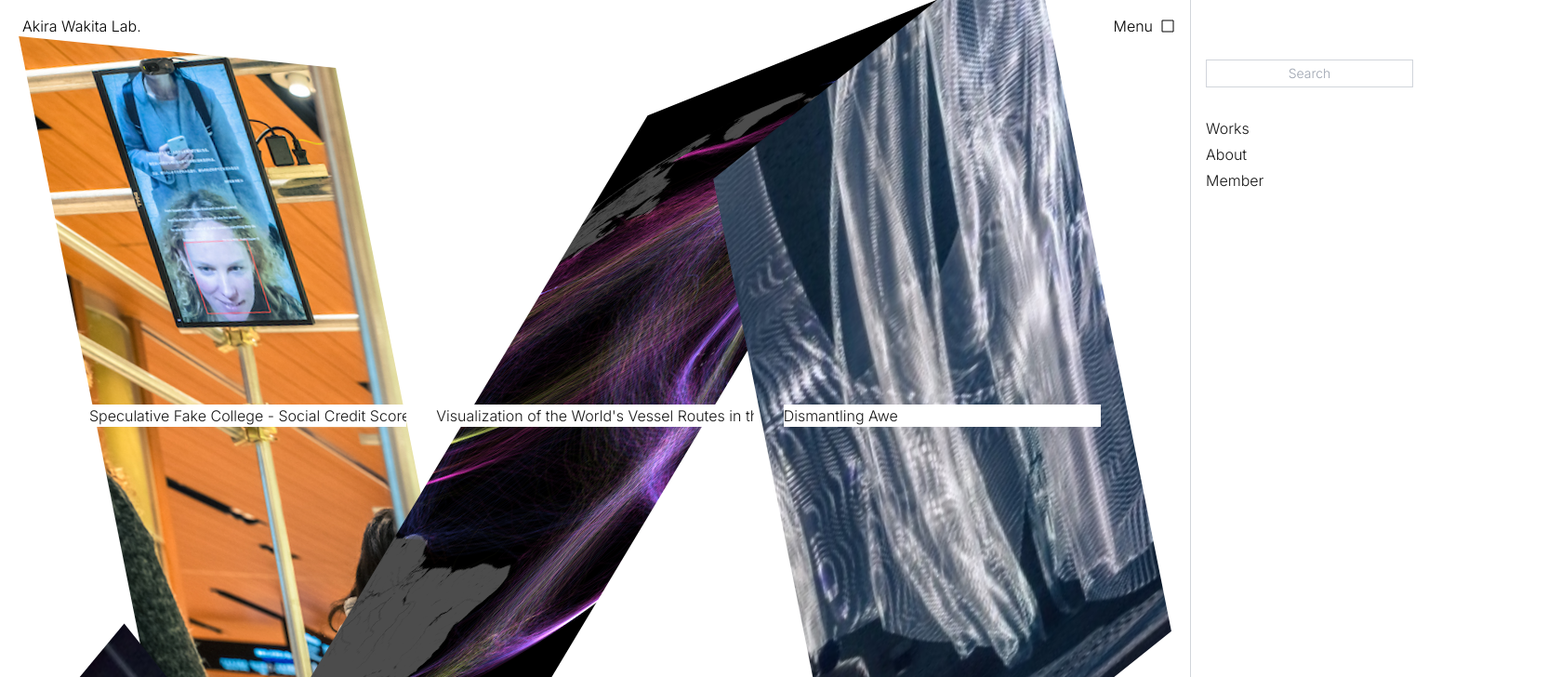
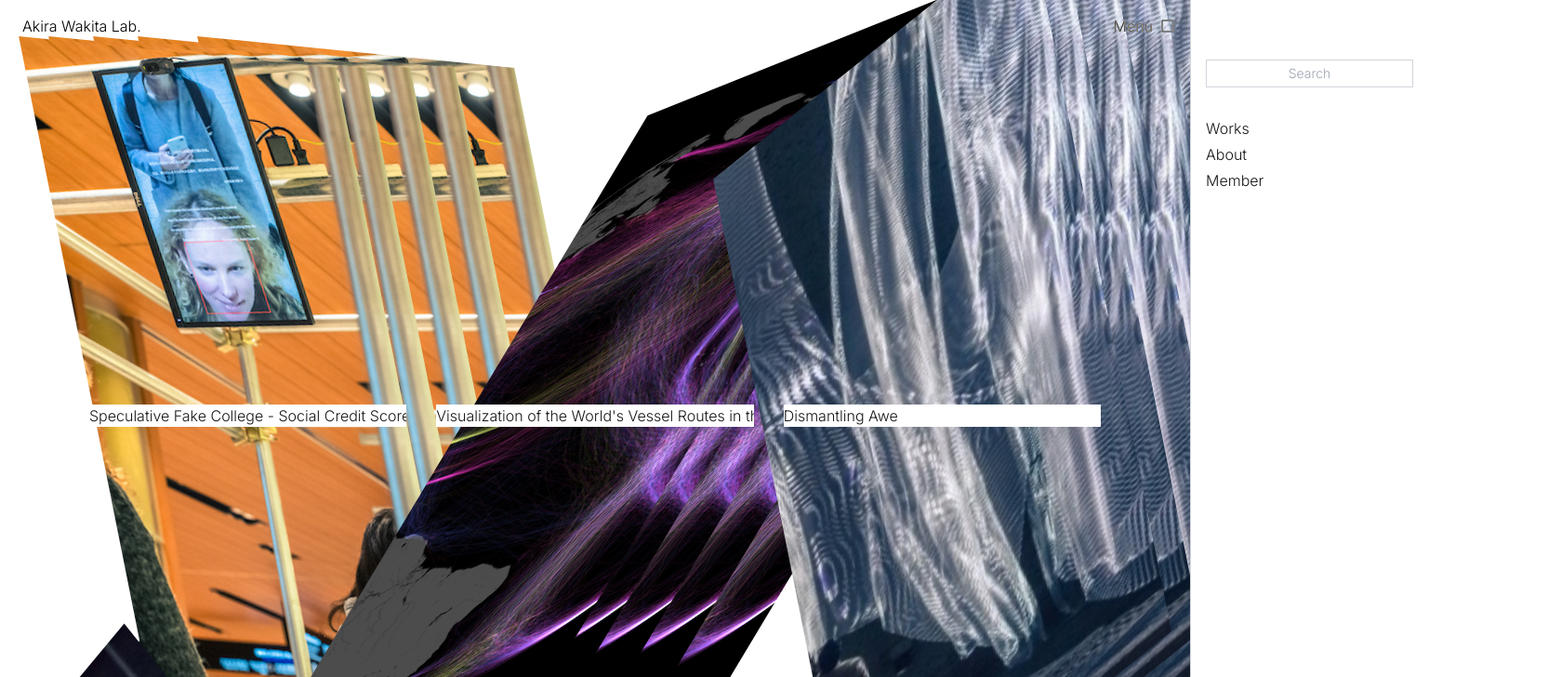
Before and after one commit to wakita-lab/web, a Next.js app: page /works in a window 1280 px wide. Shown: the top 728 px of the page at 93% size, 1679 px wide, since content can reach past the window. Built offline with nearby package versions, Linux system fonts and the light colour scheme.

Commit message:
refactor: Enhance image transformation effects in WorksPage for improved visual dynamics

```diff
--- a/src/app/works/page.tsx
+++ b/src/app/works/page.tsx
@@ -16,7 +16,79 @@ export default function WorksPage() {
             alt={work.title.en}
             width={512}
             height={512}
-            className="aspect-[9/20] object-cover transition-transform group-hover:transform-none"
+            className="aspect-[9/20] object-cover transition-transform hover:transform-none"
+            style={{
+              transform:
+                index % 5 === 0 ? 'matrix(1, 0.1, 0.2, 1, 0, 0)' :
+                  index % 5 === 1
+                    ? 'matrix(1, -0.4, -0.6, 1, 0, 0)'
+                    : index % 5 === 2
+                      ? 'matrix(1, -0.8, 0.2, 1, 0, 0)'
+                      : index % 5 === 3
+                        ? 'matrix(1, -1.2, 0.8, 1, 0, 0)'
+                        : 'matrix(1, -0.6, -0.4, 1, 0, 0)',
+            }}
+          />
+          <Image
+            src={work.images[0]}
+            alt={work.title.en}
+            width={512}
+            height={512}
+            className="absolute left-8 -z-10 aspect-[9/20] object-cover transition-transform hover:transform-none"
+            style={{
+              transform:
+                index % 5 === 0 ? 'matrix(1, 0.1, 0.2, 1, 0, 0)' :
+                  index % 5 === 1
+                    ? 'matrix(1, -0.4, -0.6, 1, 0, 0)'
+                    : index % 5 === 2
+                      ? 'matrix(1, -0.8, 0.2, 1, 0, 0)'
+                      : index % 5 === 3
+                        ? 'matrix(1, -1.2, 0.8, 1, 0, 0)'
+                        : 'matrix(1, -0.6, -0.4, 1, 0, 0)',
+            }}
+          />
+          <Image
+            src={work.images[0]}
+            alt={work.title.en}
+            width={512}
+            height={512}
+            className="absolute left-20 -z-20 aspect-[9/20] object-cover transition-transform hover:transform-none"
+            style={{
+              transform:
+                index % 5 === 0 ? 'matrix(1, 0.1, 0.2, 1, 0, 0)' :
+                  index % 5 === 1
+                    ? 'matrix(1, -0.4, -0.6, 1, 0, 0)'
+                    : index % 5 === 2
+                      ? 'matrix(1, -0.8, 0.2, 1, 0, 0)'
+                      : index % 5 === 3
+                        ? 'matrix(1, -1.2, 0.8, 1, 0, 0)'
+                        : 'matrix(1, -0.6, -0.4, 1, 0, 0)',
+            }}
+          />
+          <Image
+            src={work.images[0]}
+            alt={work.title.en}
+            width={512}
+            height={512}
+            className="absolute left-32 -z-30 aspect-[9/20] object-cover transition-transform hover:transform-none"
+            style={{
+              transform:
+                index % 5 === 0 ? 'matrix(1, 0.1, 0.2, 1, 0, 0)' :
+                  index % 5 === 1
+                    ? 'matrix(1, -0.4, -0.6, 1, 0, 0)'
+                    : index % 5 === 2
+                      ? 'matrix(1, -0.8, 0.2, 1, 0, 0)'
+                      : index % 5 === 3
+                        ? 'matrix(1, -1.2, 0.8, 1, 0, 0)'
+                        : 'matrix(1, -0.6, -0.4, 1, 0, 0)',
+            }}
+          />
+          <Image
+            src={work.images[0]}
+            alt={work.title.en}
+            width={512}
+            height={512}
+            className="absolute left-48 -z-40 aspect-[9/20] object-cover transition-transform hover:transform-none"
             style={{
               transform:
                 index % 5 === 0 ? 'matrix(1, 0.1, 0.2, 1, 0, 0)' :
```
